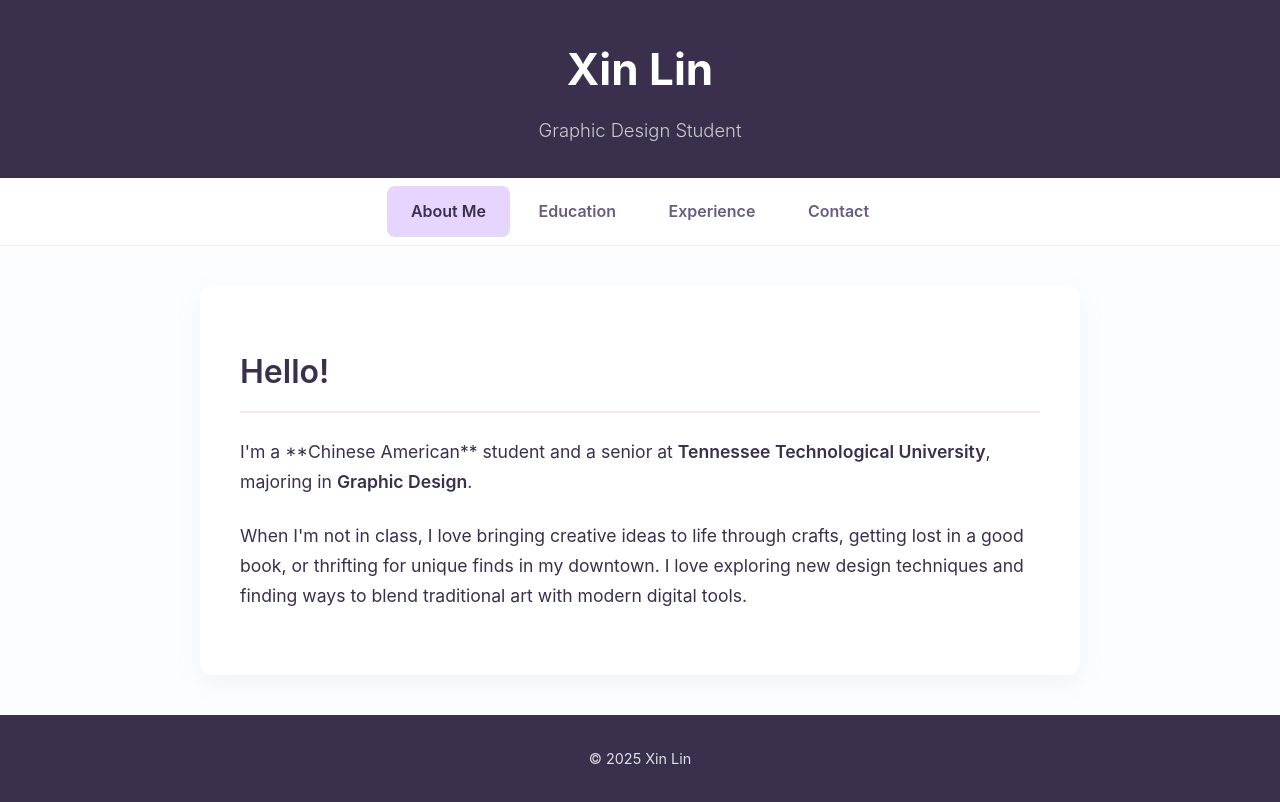
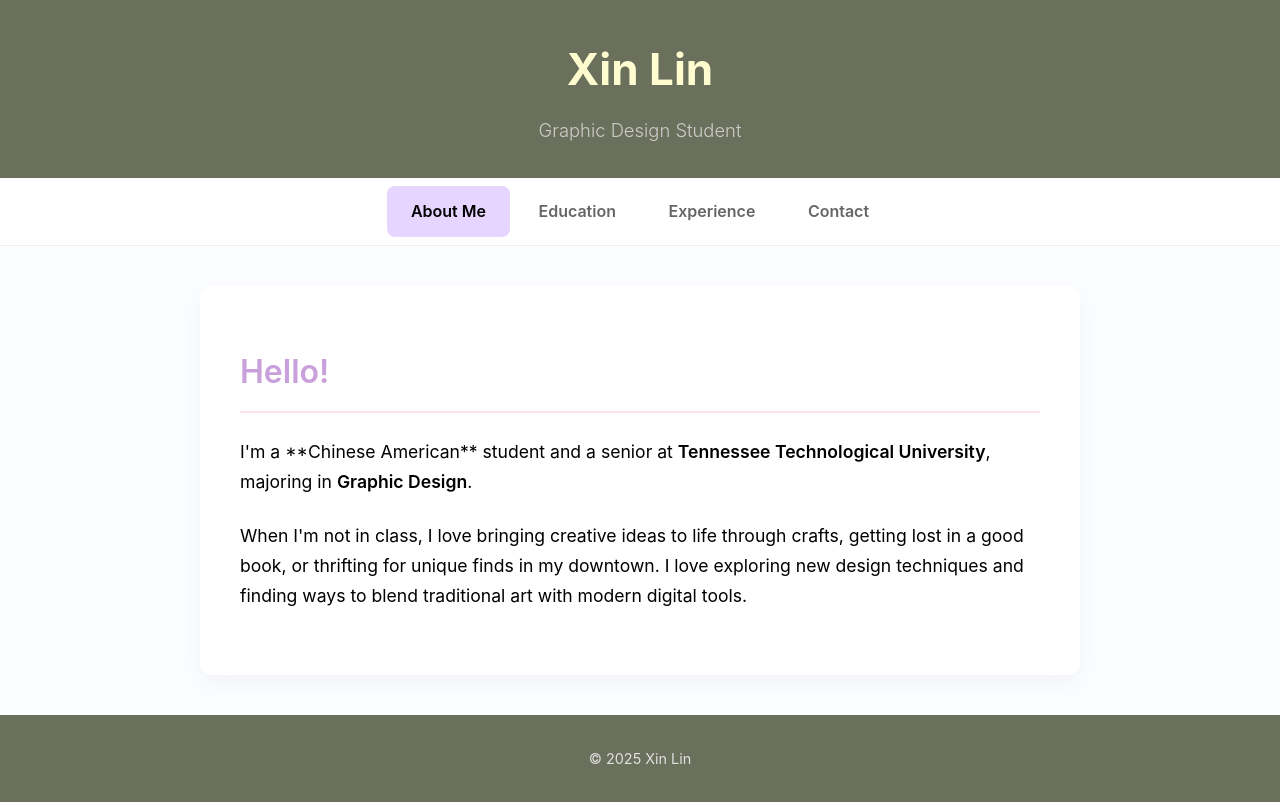
Before and after one commit to xlin14/E-Portfolio, a plain HTML site: page index.html in a window 1280 px wide. Drawn offline with Linux system fonts and the light colour scheme.

Commit message:
updated css style

```diff
--- a/style.css
+++ b/style.css
@@ -2,13 +2,13 @@
 :root {
     --color-background: #fcfdff; /* Very Light Blue */
     --color-surface: #ffffff;
-    --color-text-primary: #3a304e; /* Dark Purple */
-    --color-text-secondary: #6a5b82; /* Medium Purple */
+    --color-text-primary: #000000; /* Black */
+    --color-text-secondary: #666666; /* Dark Gray */
     --color-accent-purple: #e6d6ff;
     --color-accent-green: #d4f9e3;
     --color-accent-pink: #ffe1f0;
     --color-accent-blue: #c8d8ff;
-    --color-dark-bg: #3a304e; /* Dark Purple */
+    --color-dark-bg: #6B705C; /* Less Saturated Olive */
     --color-border: #f0f0f0;
     --font-primary: 'Inter', Arial, sans-serif;
 }
@@ -34,13 +34,14 @@ header h1 {
     margin: 0 0 0.5rem 0;
     font-size: 2.75rem;
     font-weight: 700;
+    color: #FFFDD0; /* Cream */
 }
 
 header p {
     margin: 0;
     font-size: 1.15rem;
     font-weight: 300;
-    color: #e0e0e0;
+    color: #C9A0DC; /* Wisteria (lilac) */
 }
 
 nav {
@@ -91,7 +92,7 @@ section {
 h2 {
     font-size: 2rem;
     font-weight: 600;
-    color: var(--color-text-primary);
+    color: #C9A0DC; /* Wisteria */
     border-bottom: 2px solid var(--color-accent-pink);
     padding-bottom: 0.75rem;
     margin-bottom: 1.5rem;
```
